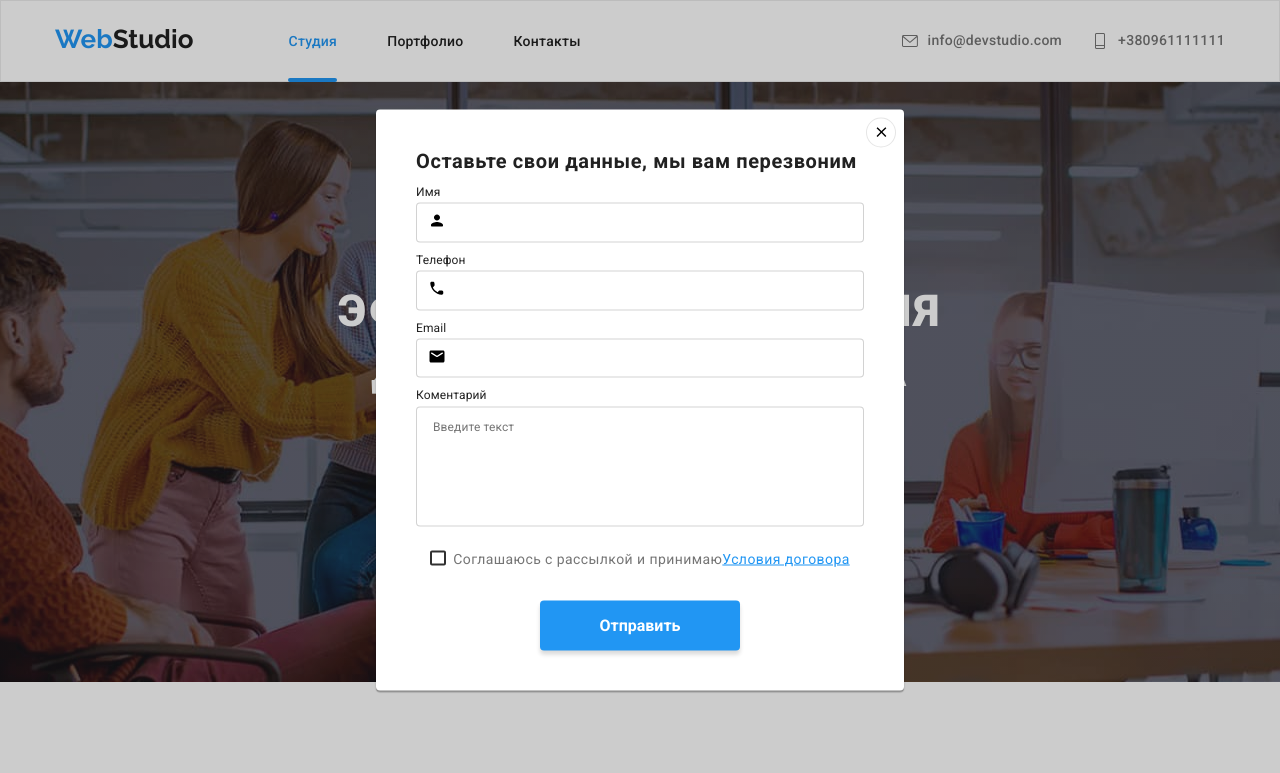
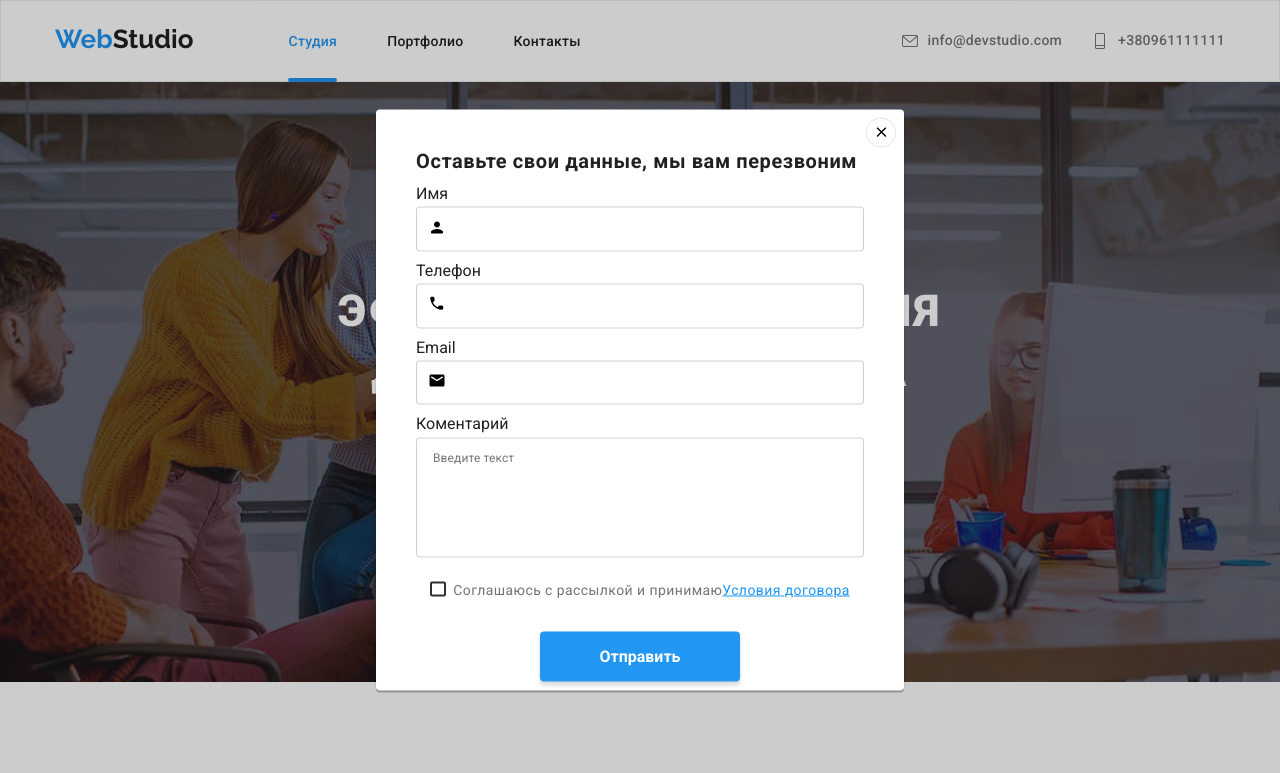
Before and after one commit to YevheniiGrabina/goit-markup-hw-06., a plain HTML site: page index.html in a window 1280 px wide. Both pictures are taken after a click on the button "Заказать услугу". Shown: the top 773 px of the page. Drawn offline with nearby package versions, Linux system fonts and the light colour scheme.

Commit message:
home work6

```diff
--- a/css/styles.css
+++ b/css/styles.css
@@ -811,6 +811,7 @@ img {
   position: absolute;
   width: 528px;
   height: 581px;
+  padding: 40px;
   background: var(--primary-title-color);
   box-shadow: 0px 1px 3px rgba(0, 0, 0, 0.12), 0px 1px 1px rgba(0, 0, 0, 0.14),
     0px 2px 1px rgba(0, 0, 0, 0.2);
@@ -826,11 +827,18 @@ img {
   height: 30px;
   border-radius: 50%;
   position: absolute;
+  cursor: pointer;
   top: 8px;
   right: 8px;
   display: flex;
   align-items: center;
   justify-content: center;
+  transition: fill 250ms linear , border-color 250ms linear;
+}
+.modal-btn:hover,
+.modal-btn:focus{
+  fill: var(--accent-color);
+  border-color: var(--accent-color);
 }
 .backdrop.is-hidden {
   visibility: hidden;
@@ -838,8 +846,6 @@ img {
   pointer-events: none;
 }
 .modal-form {
-  margin-left: auto;
-  margin-right: auto;
   width: 448px;
 }
 .modal-title {
@@ -850,15 +856,19 @@ img {
   line-height: 23px;
   text-align: center;
   letter-spacing: 0.03em;
-  padding-top: 40px;
-  padding-bottom: 12px;
+  margin-bottom: 12px;
 }
-.form-field {
+.form-label {
   display: flex;
+  cursor: pointer;
   flex-direction: column;
   transition: border-color 250ms linear;
+  margin-bottom: 10px;
 }
-.form-field input:focus,
+.form-comment{
+  margin-bottom: 20px;
+}
+.form-label input:focus,
 .input-comment:focus {
   border-color: var(--accent-color);
   outline: none;
@@ -866,7 +876,6 @@ img {
 .input-image {
   position: relative;
   display: block;
-  margin-bottom: 10px;
 }
 .madal-checkbox-label {
   display: flex;
@@ -899,19 +908,22 @@ img {
   background-repeat: no-repeat;
   background-position: 50%;
 }
+.madal-checkbox-label:focus:before{
+  color: var(--accent-color);
+}
 .checkbox {
   -webkit-appearance: none;
   -moz-appearance: none;
   appearance: none;
 }
-.form-field label {
+.form-label label {
   font-size: 12px;
   line-height: 1.17;
   font-weight: 400;
   letter-spacing: 0.01em;
   color: var(--secondary-text-colr);
 }
-.form-field input {
+.form-label input {
   width: 100%;
   padding: 12px;
   padding-left: 42px;
@@ -954,14 +966,13 @@ img {
     color: rgba(117, 117, 117, 0.5);
     transition: border-color 250ms linear;
 }
-.form-policy {
+.checkbox-agr {
   display: flex;
   justify-content: center;
-  margin-top: 20px;
   transition: border-color 250ms linear;
 }
-.form-policy:hover .madal-checkbox-label::before,
-.form-policy:focus .madal-checkbox-label::before {
+.checkbox-agr:hover .madal-checkbox-label::before,
+.checkbox-agr:focus .madal-checkbox-label::before {
   border-color: var(--accent-color);
 }
 .agreement {
@@ -977,6 +988,7 @@ img {
   border-radius: 4px;
   width: 200px;
   height: 50px;
+  cursor: pointer;
   display: block;
   margin: 0 auto;
   box-shadow: 0px 4px 4px rgba(0, 0, 0, 0.15);
--- a/index.html
+++ b/index.html
@@ -429,8 +429,7 @@
       <div class="modal">
         <form class="modal-form">
           <b class="modal-title">Оставьте свои данные, мы вам перезвоним</b>
-          <div class="form-field">
-          <label for="name">Имя
+          <label class="form-label" for="name">Имя
           <span class="input-image">
           <input class="form-input" type="text" name="name" id="name" autofocus >
              <svg class="input-icon"  width="18" height="18">
@@ -438,9 +437,7 @@
               </svg>
           </span>
         </label>
-           </div>
-           <div class="form-field">
-          <label for="tel">Телефон
+          <label class="form-label" for="tel">Телефон
           <span class="input-image">
           <input  class="form-input" type="tel" name="tel" id="tel"/>
             <svg class="input-icon"  width="18" height="18">
@@ -448,9 +445,7 @@
              </svg>
           </span>
         </label>
-          </div>
-          <div class="form-field">
-          <label for="email">Email
+          <label class="form-label" for="email">Email
           <span class="input-image">
           <input  class="form-input" type="email"  name="email" id="email"/>
             <svg class="input-icon"  width="18" height="18">
@@ -458,18 +453,14 @@
              </svg>
           </span>
         </label>
-          </div>
-          <div class="form-field">
-          <label for="comment">Коментарий</label>
+          <label class="form-label form-comment" for="comment">Коментарий
           <textarea class="input-comment comment" name="comment"  id="comment" placeholder="Введите текст"></textarea>
-          </div>
-          <div class="form-policy">
+        </label>
+            <label for="checkbox-agr" class="madal-checkbox-label">
             <input class="madal-checkbox checkbox" type="checkbox" name="policy" id="checkbox-agr" />
-            <label for="checkbox-agr" class="madal-checkbox-label">
           Соглашаюсь с рассылкой и принимаю
-          <a class="agreement" href="#">Условия договора</a>
+          <a class="agreement" href="#">  Условия договора</a>
           </label>
-          </div>
           <button class="contact-form-btn" type="submit">Отправить</button>
         </form>
         <button type="button" class="modal-btn" data-modal-close>
```
